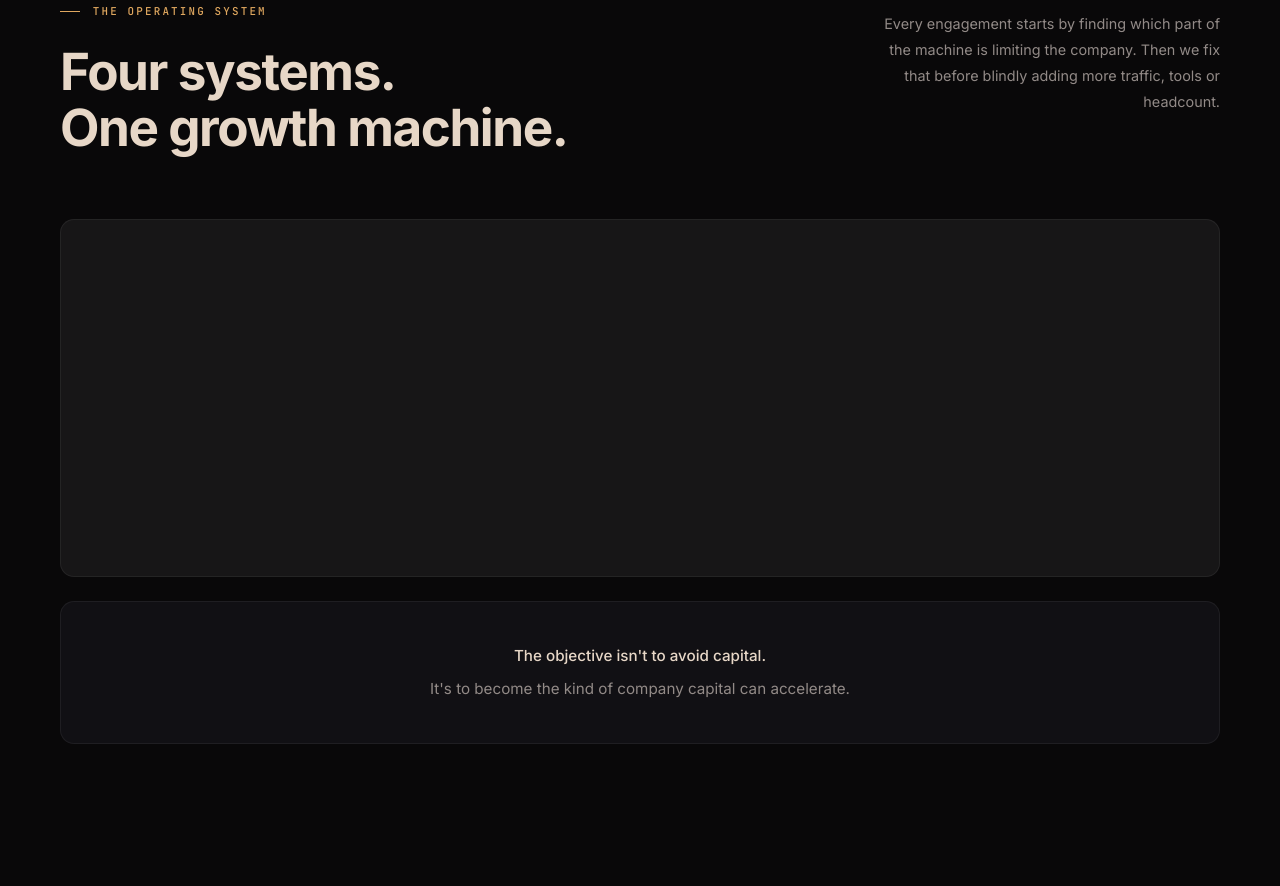
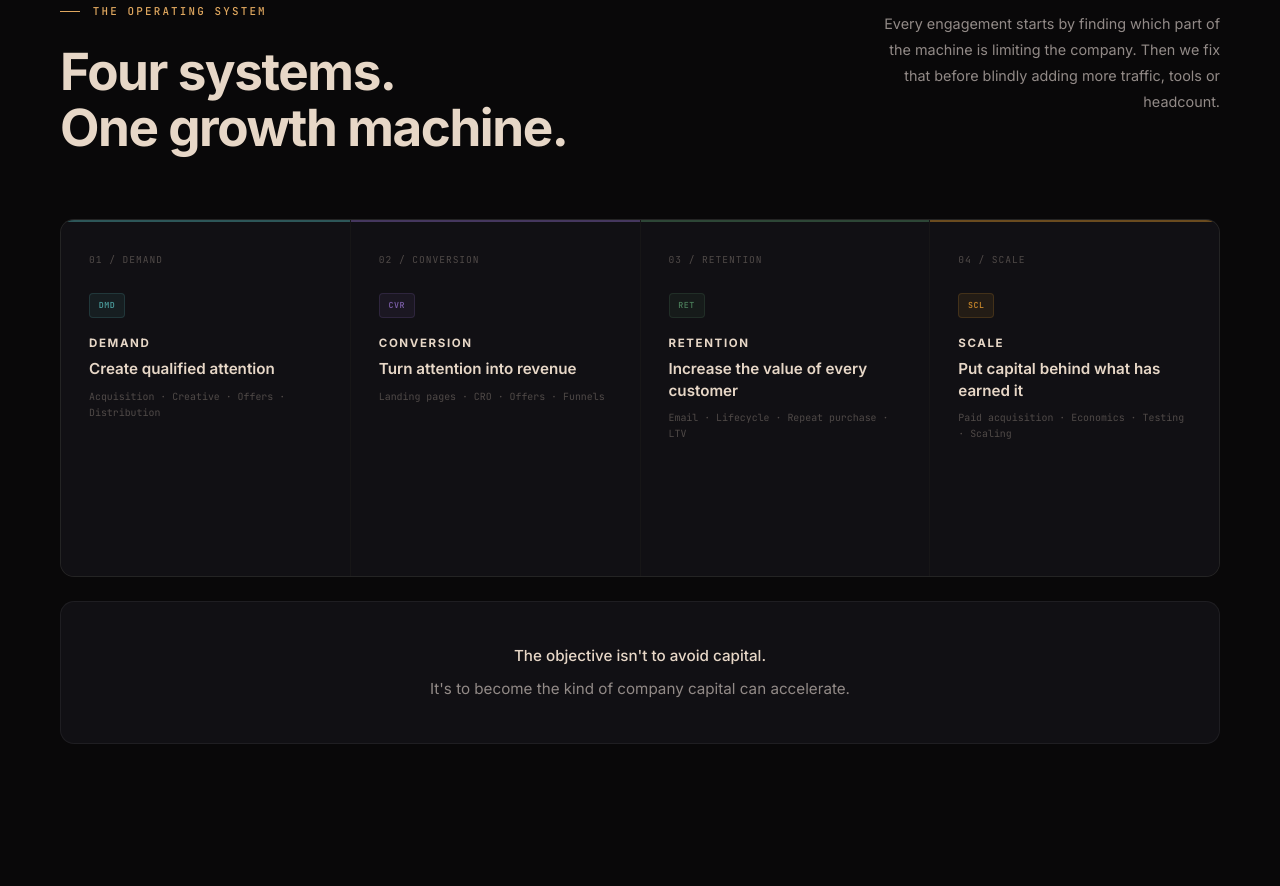
Before and after one commit to OlawaleAkinrinwale/growth-os, a plain HTML site: page index.html in a window 1280 px wide. Shown: the part 2414-3300 px from the top of the page. Drawn offline with nearby package versions, Linux system fonts and the light colour scheme.

Commit message:
Fix: GSAP immediateRender — prevent blank sections on live site

```diff
--- a/index.html
+++ b/index.html
@@ -1655,11 +1655,11 @@ gsap.from('.hero-left > *', { y:28, opacity:0, duration:0.8, stagger:0.1, ease:'
 document.querySelectorAll('h2').forEach(el =>
   gsap.from(el, { y:22, opacity:0, duration:0.7, ease:'power2.out', scrollTrigger: { trigger:el, start:'top 88%' } }));
 
-gsap.from('.os-module', { y:18, opacity:0, duration:0.55, stagger:0.09, ease:'power2.out', scrollTrigger: { trigger:'.os-grid', start:'top 82%' } });
-gsap.from('.work-block', { x:-18, opacity:0, duration:0.55, stagger:0.14, ease:'power2.out', scrollTrigger: { trigger:'.work-blocks', start:'top 78%' } });
-gsap.from('.who-panel', { y:18, opacity:0, duration:0.55, stagger:0.15, ease:'power2.out', scrollTrigger: { trigger:'.who-panels', start:'top 80%' } });
-gsap.from('.diag-line', { x:-12, opacity:0, duration:0.45, stagger:0.07, ease:'power2.out', scrollTrigger: { trigger:'.diag-lines', start:'top 84%' } });
-gsap.from('.term-row',  { y:8,   opacity:0, duration:0.4,  stagger:0.08, ease:'power2.out', scrollTrigger: { trigger:'.terminal',   start:'top 82%' } });
+gsap.from('.os-module', { y:18, opacity:0, duration:0.55, stagger:0.09, ease:'power2.out', immediateRender:false, scrollTrigger: { trigger:'.os-grid',    start:'top 95%', toggleActions:'play none none none' } });
+gsap.from('.work-block', { x:-18, opacity:0, duration:0.55, stagger:0.14, ease:'power2.out', immediateRender:false, scrollTrigger: { trigger:'.work-blocks', start:'top 95%', toggleActions:'play none none none' } });
+gsap.from('.who-panel', { y:18, opacity:0, duration:0.55, stagger:0.15, ease:'power2.out', immediateRender:false, scrollTrigger: { trigger:'.who-panels',  start:'top 95%', toggleActions:'play none none none' } });
+gsap.from('.diag-line', { x:-12, opacity:0, duration:0.45, stagger:0.07, ease:'power2.out', immediateRender:false, scrollTrigger: { trigger:'.diag-lines',  start:'top 95%', toggleActions:'play none none none' } });
+gsap.from('.term-row',  { y:8,   opacity:0, duration:0.4,  stagger:0.08, ease:'power2.out', immediateRender:false, scrollTrigger: { trigger:'.terminal',    start:'top 95%', toggleActions:'play none none none' } });
 
 gsap.to('#sys-line-fill', {
   height:'100%', ease:'none',
```
